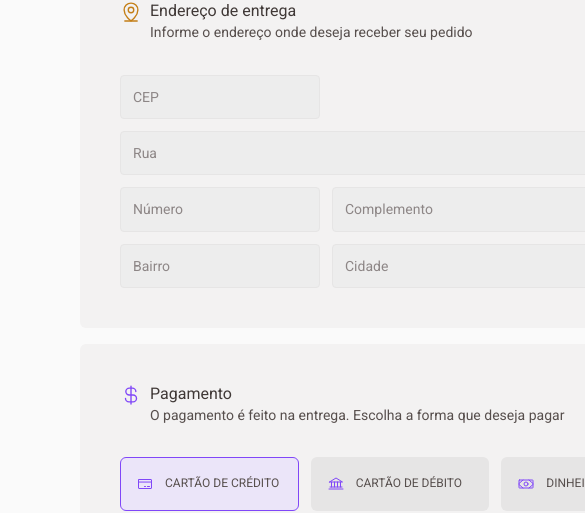
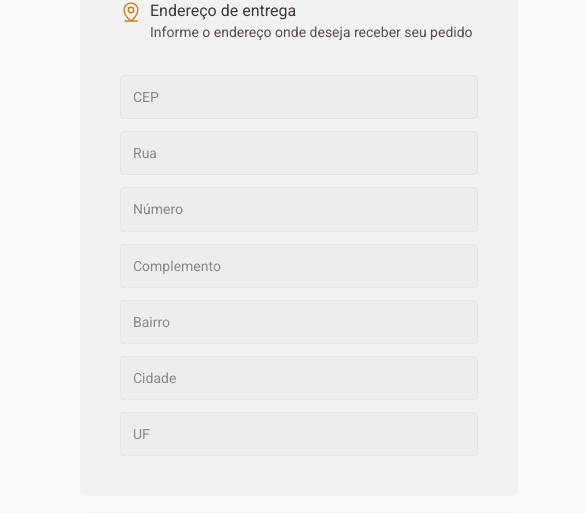
Before and after one commit to pedromeira220/coffee-delivery, a React (Vite) app: page /checkout in a window 390 px wide. Shown: the part 220-733 px from the top of the page, 585 px wide, since content can reach past the window. Built offline with nearby package versions, Linux system fonts and the light colour scheme; no server answers.

Commit message:
fix: fixing some responsive issues

```diff
--- a/src/components/CoffeesAmountInput/style.ts
+++ b/src/components/CoffeesAmountInput/style.ts
@@ -11,6 +11,7 @@ export const CoffeesAmountInputContainer = styled.span`
   width: 4.5rem;
   padding: 0.5rem;
   gap: 0.25rem;
+  margin-right: 0.5rem;
 
   button {
     border: 0;
--- a/src/components/Input/style.ts
+++ b/src/components/Input/style.ts
@@ -8,6 +8,7 @@ export const StyledInput = styled(ReactInputMask)`
   font-size: 0.875rem;
   color: ${props => props.theme['base-text']};
   border-radius: 4px;
+  width: 100%;
 
   &::placeholder {
     /* Chrome, Firefox, Opera, Safari 10.1+ */
--- a/src/pages/Checkout/style.ts
+++ b/src/pages/Checkout/style.ts
@@ -48,6 +48,7 @@ export const FormHeader = styled.header`
     color: ${props => props.theme['base-text']};
     line-height: 130%;
     font-size: 0.875rem;
+    word-wrap: wrap;
   }
 `
 
@@ -58,6 +59,11 @@ export const FormGrid = styled.div`
   margin-top: 2rem;
 
   grid-template-areas: 'CEP n n' 'ST ST ST' 'NU COM COM' 'DI CI UF';
+
+  @media (max-width: 800px) {
+    grid-template-columns: 1fr;
+    grid-template-areas: 'CEP' 'ST' 'NU ' 'COM' 'DI' 'CI' 'UF';
+  }
 `
 interface FormInputWrapperProps {
   gridArea: string
```
